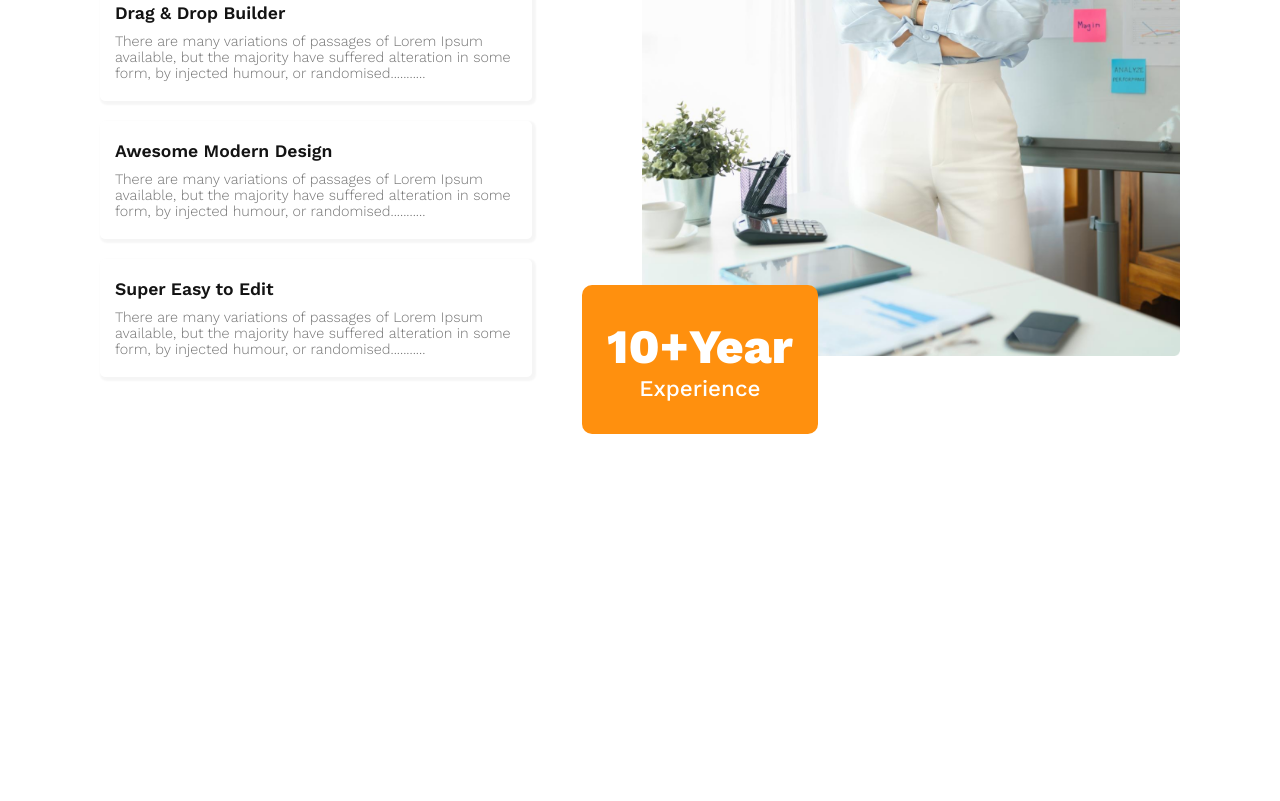
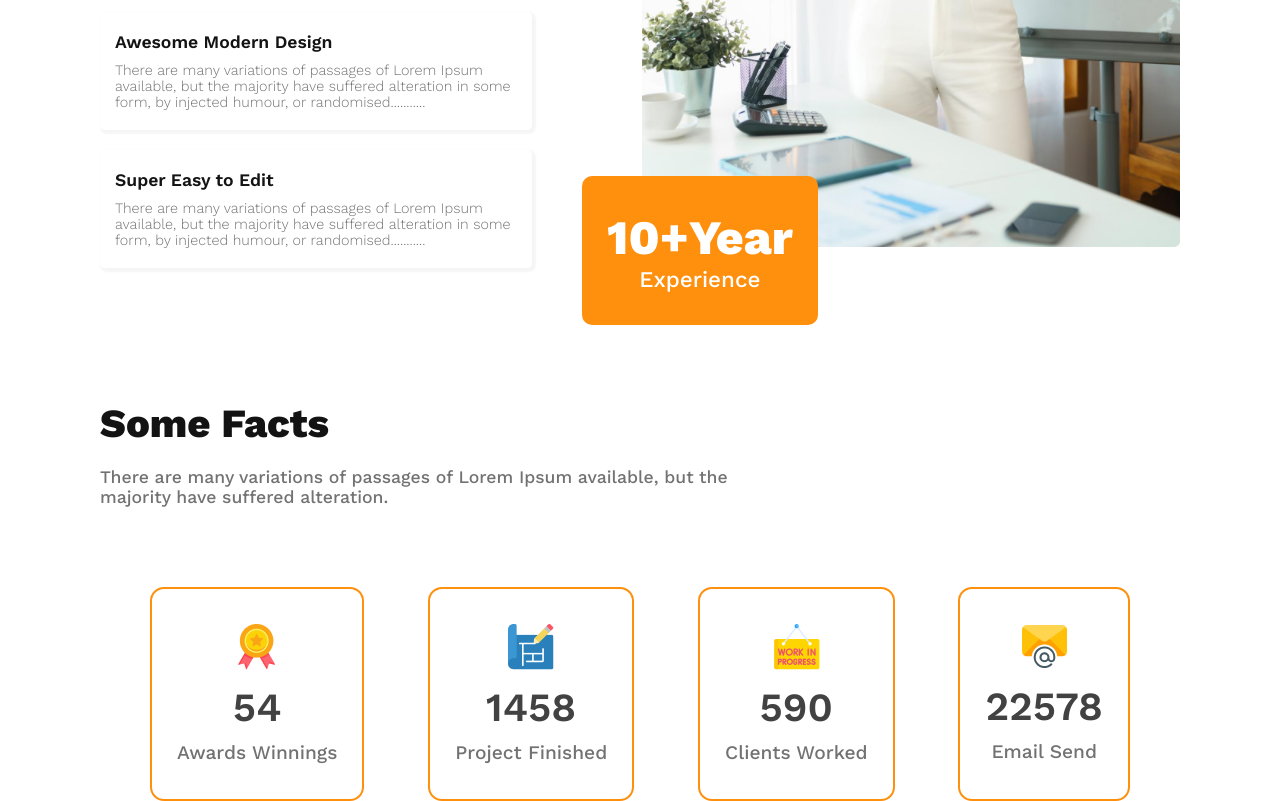
Before and after one commit to sadi-07/g3-architects-website, a plain HTML site: page index.html in a window 1280 px wide. Shown: the part 2194-2995 px from the top of the page. Before the commit the page ends 2703 px from the top, so only its background shows below. Drawn offline with nearby package versions, Linux system fonts and the light colour scheme.

Commit message:
Fact responnsive added

```diff
--- a/index.html
+++ b/index.html
@@ -20,7 +20,7 @@
         <div class="banner">
             <div class="banner-content">
                 <h2>Brand New</h2>
-                    <h2>Group of Architects</h2>
+                <h2>Group of Architects</h2>
                 <p>There are many variations of passages of Lorem Ipsum available, but the majority have suffered alteration in some form, by injected humour, or randomised words which don't look even</p>
                 <button class="primary-btn">Explore More</button>
             </div>
@@ -78,7 +78,34 @@
             </div>
         </div>
 
-        <div class="facts-section"></div>
+        <div class="facts-section">
+            <div class="heading">
+                <h2>Some Facts</h2>
+                <p>There are many variations of passages of Lorem Ipsum available, but the majority have suffered alteration.</p>
+            </div>
+            <div class="fact-boxes">
+                <div class="box">
+                    <img src="./images/icons/ribon.png" alt="">
+                    <h2>54</h2>
+                    <p>Awards Winnings</p>
+                </div>
+                <div class="box">
+                    <img src="./images/icons/projects.png" alt="">
+                    <h2>1458</h2>
+                    <p>Project Finished</p>
+                </div>
+                <div class="box">
+                    <img src="./images/icons/customers.png" alt="">
+                    <h2>590</h2>
+                    <p>Clients Worked</p>
+                </div>
+                <div class="box">
+                    <img src="./images/icons/email.png" alt="">
+                    <h2>22578</h2>
+                    <p>Email Send</p>
+                </div>
+            </div>
+        </div>
         <div class="sponsor-section"></div>
     </main>
 
--- a/styles/g3-architects.css
+++ b/styles/g3-architects.css
@@ -95,7 +95,7 @@ header{
     max-width: 100%;
 }
 .feature-content{
-    width: 50%;
+    max-width: 50%;
 }
 .feature-content h2{
     font-weight: 500;
@@ -188,11 +188,60 @@ header{
     font-size: 1.4rem;
     text-align: center;
 }
+
+/* Facts section */
+
+.facts-section{
+    max-width: 1080px;
+    margin: 0 auto;
+}
+.facts-section .heading{
+    max-width: 60%;
+}
+.facts-section .heading h2{
+    font-weight: 800;
+    font-size: 2.5rem;
+    color: #131313;
+}
+.facts-section .heading p{
+    font-weight: 500;
+    font-size: 1.1rem;
+    color: #727272;
+    padding: 20px 0px 80px;
+}
+.fact-boxes{
+    max-width: 980px;
+    margin: 0 auto;
+    display: flex;
+    justify-content: space-between;
+    text-align: center;
+}
+.fact-boxes .box{
+    padding: 35px 25px;
+    border: 2px solid #FF900E;
+    border-radius: 14px;
+}
+.fact-boxes .box h2{
+    font-weight: 600;
+    font-size: 2.5rem;
+    color: #424242;
+    padding: 10px 0;
+}
+.fact-boxes .box p{
+    font-weight: 500;
+    font-size: 1.2rem;
+    color: #727272;
+}
+
 /* Responsive */
 
 @media screen and (max-width:576px) {
+
+    /* Header */
+
     .navbar{
         flex-direction: column;
+        margin: 0 auto;
     }
     .navbar h2{
         text-align: center;
@@ -202,6 +251,8 @@ header{
         padding-top: 20px;
     }
 
+    /* Feature */
+
     .feature-section{
         flex-direction: column;
         padding: 50px 0px;
@@ -209,6 +260,11 @@ header{
     .feature-image{
         grid-template-columns: repeat(1, 1fr);
     }
+    .feature-content{
+        margin: 0px auto;
+    }
+
+    /* About */
 
     .about-section{
         flex-direction: column;
@@ -231,4 +287,22 @@ header{
     .exp-div h2{
         font-size: 2.1rem;
     }
+
+    /* Facts */
+
+    .facts-section .heading{
+        padding: 0px;
+        max-width: 80%;
+        margin: 0 auto;
+    }
+    .fact-boxes{
+        flex-direction: column;
+        padding: 0px;
+        max-width: 40%;
+        margin: 0 auto;
+    }
+    .fact-boxes .box{
+        margin-bottom: 20px;
+    }
+
 }
```
